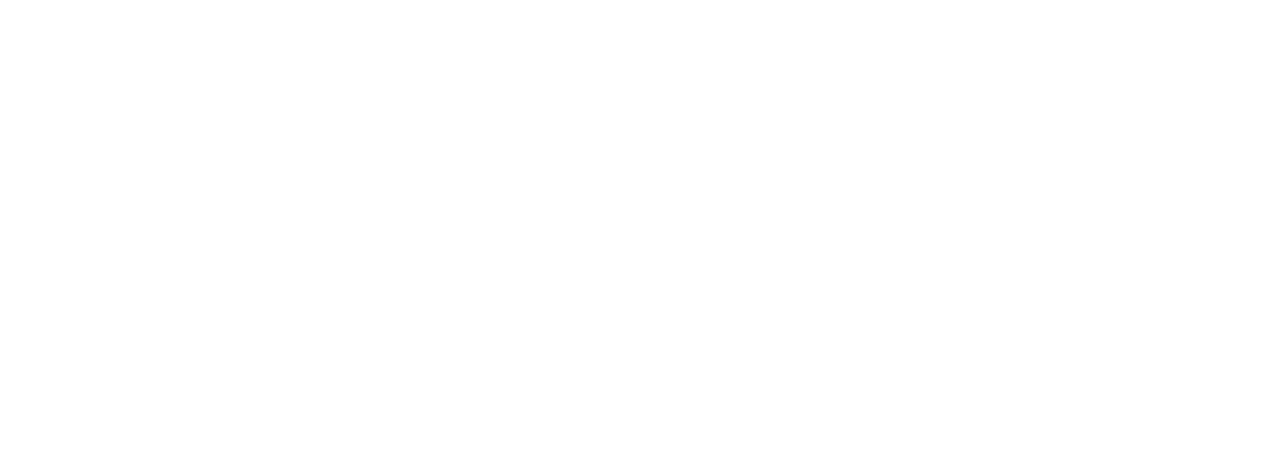
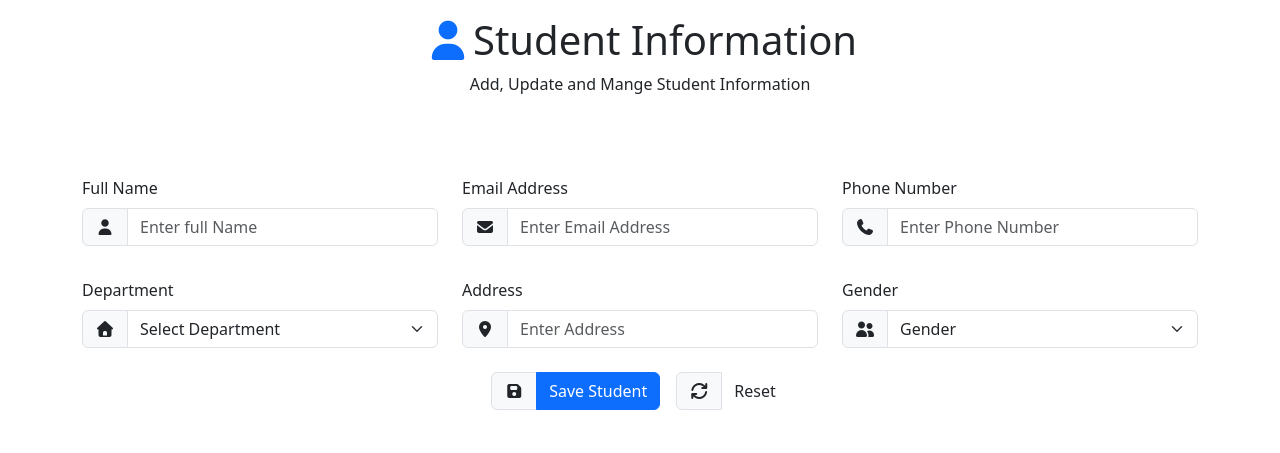
Before and after one commit to bilalmustofa/Student-Management-System, a plain HTML site: page index.html in a window 1280 px wide. Drawn offline with nearby package versions, Linux system fonts and the light colour scheme.

Commit message:
add student information input form

```diff
--- a/index.html
+++ b/index.html
@@ -12,7 +12,93 @@
     <title>Student Management System</title>
 </head>
 <body>
+    <!-- Student Information Input -->
+    <div class="student-info-box py-3">
+        <div class="header-info container text-center">
+            <h1 class="title d-flex align-items-center justify-content-center"><i class="fa-solid fa-user text-primary"></i>Student Information</h1>
+            <p class="mb-5">Add, Update and Mange Student Information</p>
+        </div>
+        <div class="input-info container">
+            <form class="row">
 
+                <!-- Full Name -->
+                <div class="col-md-4 py-4">
+                    <label for="fullName" class="form-label pt-2">Full Name</label>
+                    <div class="input-group">
+                        <span class="input-group-text"><i class="fa-solid fa-user"></i></span>
+                        <input type="text" class="form-control" id="fullName" placeholder="Enter full Name" required>
+                    </div>
+                </div>
+
+                <!-- Email Address -->
+                <div class="col-md-4 py-4">
+                    <label for="emailAddress" class="form-label pt-2">Email Address</label>
+                    <div class="input-group">
+                        <span class="input-group-text"><i class="fa-solid fa-envelope"></i></span>
+                        <input type="text" class="form-control" id="emailAddress" placeholder="Enter Email Address" required>
+                    </div>
+                </div>
+
+                <!-- Phone Number -->
+                <div class="col-md-4 py-4">
+                    <label for="phoneNumber" class="form-label pt-2">Phone Number</label>
+                    <div class="input-group">
+                        <span class="input-group-text"><i class="fas fa-phone"></i></span>
+                        <input type="text" class="form-control" id="phoneNumber" placeholder="Enter Phone Number" required>
+                    </div>
+                </div>
+
+                <!-- Department -->
+                <div class="col-md-4 pb-4">
+                    <label for="department" class="form-label pt-2">Department</label>
+                    <div class="input-group">
+                        <span class="input-group-text"><i class="fa-solid fa-house"></i></span>
+                        <select class="form-select" name="" id="department">
+                            <option selected>Select Department</option>
+                            <option value="IS">Information System</option>
+                            <option value="IT">Information Technology</option>
+                            <option value="SE">Software Engineer</option>
+                            <option value="CS">Computer Science</option>
+                        </select>
+                    </div>
+                </div>
+
+                <!-- Address -->
+                <div class="col-md-4 pb-4">
+                    <label for="address" class="form-label pt-2">Address</label>
+                    <div class="input-group">
+                        <span class="input-group-text"><i class="fa-solid fa-location-dot"></i></span>
+                        <input type="text" class="form-control" id="address" placeholder="Enter Address" required>
+                    </div>
+                </div>
+
+                <!-- Gender -->
+                <div class="col-md-4 pb-4">
+                    <label for="gender" class="form-label pt-2">Gender</label>
+                    <div class="input-group">
+                        <span class="input-group-text"><i class="fa-solid fa-user-group"></i></span>
+                        <select class="form-select" name="" id="gender">
+                            <option selected>Gender</option>
+                            <option value="M">Male</option>
+                            <option value="F">Female</option>
+                        </select>
+                    </div>
+                </div>
+
+                <!-- buttons -->
+                 <div class="d-flex justify-content-center pb-4 gap-3">
+                    <div class="input-group w-auto">
+                        <span class="input-group-text"><i class="fa-solid fa-floppy-disk"></i></span>
+                        <button type="submit" class="btn btn-primary">Save Student</button>
+                    </div>
+                    <div class="input-group w-auto">
+                        <span class="input-group-text"><i class="fa-solid fa-arrows-rotate"></i></span>
+                        <button type="reset" class="btn">Reset</button>
+                    </div>
+                 </div>
+            </form>
+        </div>
+    </div>
 
      <script src="https://cdn.jsdelivr.net/npm/bootstrap@5.3.8/dist/js/bootstrap.bundle.min.js"></script>
      <script src="./script.js"></script>
```
